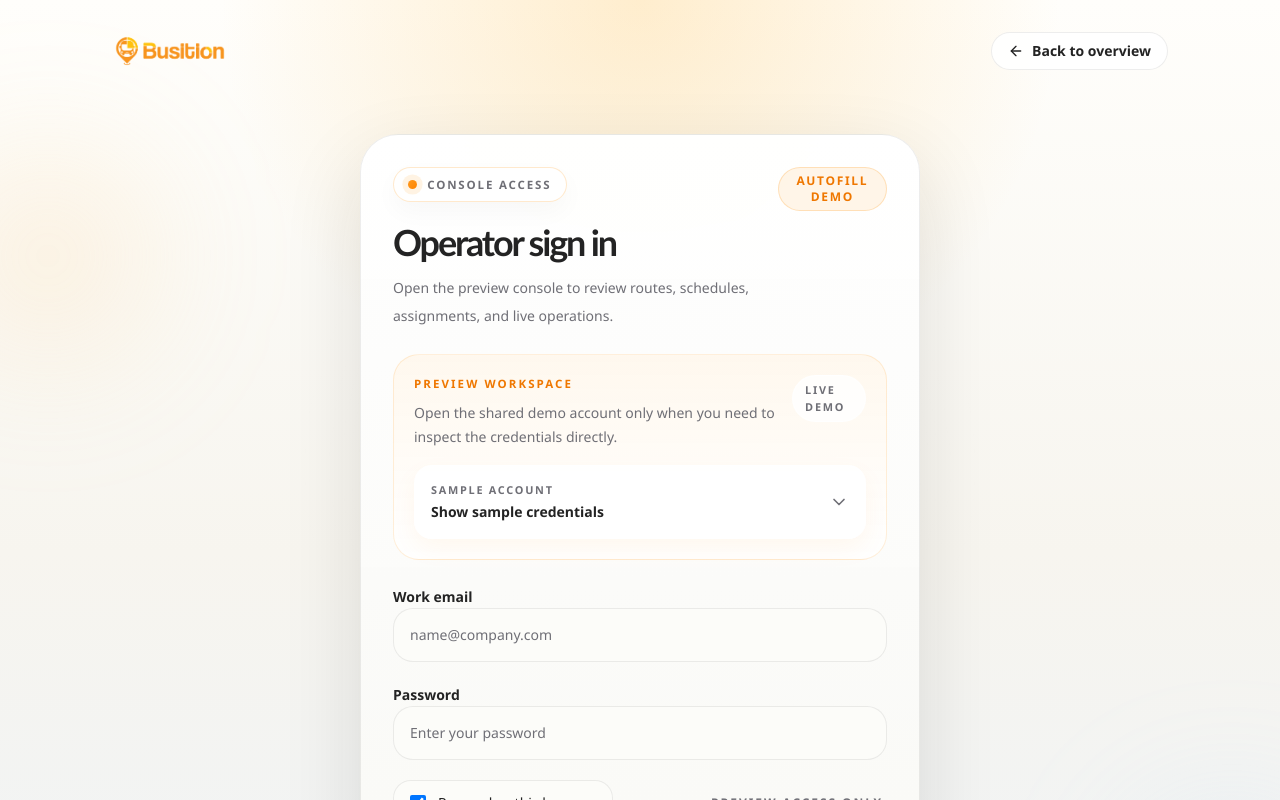
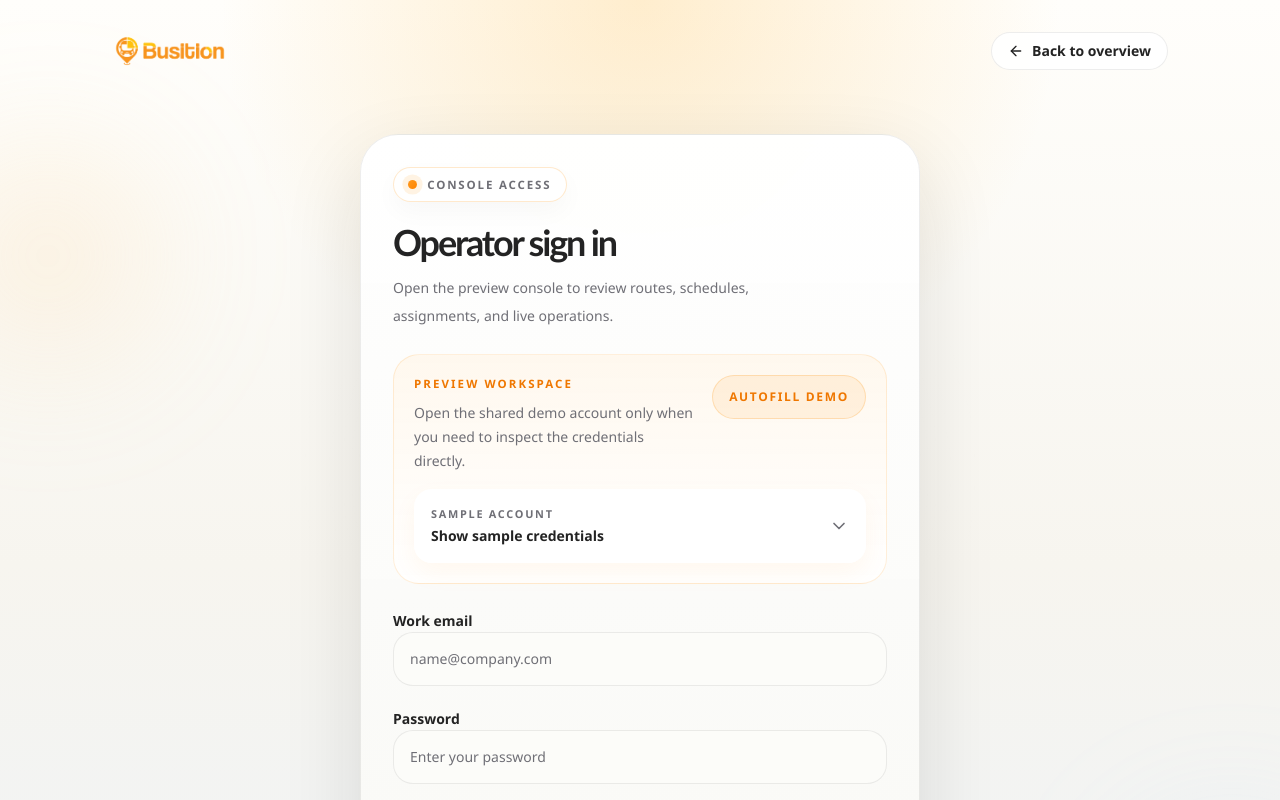
Before and after one commit to busition/busition-demo, a Next.js app: page /login in a window 1280 px wide. Shown: the top 800 px of the page. Built offline with nearby package versions, Linux system fonts and the light colour scheme.

Commit message:
Move autofill action into preview panel

```diff
--- a/src/components/operator-login-form.tsx
+++ b/src/components/operator-login-form.tsx
@@ -68,8 +68,8 @@ export function OperatorLoginForm() {
   return (
     <div className="rounded-[38px] border border-[rgba(35,35,35,0.08)] bg-[linear-gradient(180deg,rgba(255,255,255,0.97)_0%,rgba(248,248,244,0.98)_100%)] p-6 shadow-[0_30px_80px_rgba(26,26,26,0.12)] backdrop-blur sm:p-8">
       <div className="flex flex-col gap-6">
-        <div className="flex flex-col gap-5 sm:flex-row sm:items-start sm:justify-between">
-          <div className="max-w-[24rem]">
+        <div className="max-w-[24rem]">
+          <div>
             <p className="section-kicker">Console access</p>
             <h1 className="mt-5 font-display text-3xl font-semibold tracking-[-0.06em] text-[var(--foreground)] sm:text-4xl">
               Operator sign in
@@ -78,18 +78,10 @@ export function OperatorLoginForm() {
               Open the preview console to review routes, schedules, assignments, and live operations.
             </p>
           </div>
-
-          <button
-            type="button"
-            onClick={fillDemoCredentials}
-            className="inline-flex h-11 items-center justify-center rounded-full border border-[rgba(255,154,31,0.24)] bg-[rgba(255,154,31,0.1)] px-4 text-xs font-semibold uppercase tracking-[0.14em] text-[var(--accent-deep)] transition-colors hover:bg-[rgba(255,154,31,0.16)]"
-          >
-            Autofill demo
-          </button>
         </div>
 
         <div className="rounded-[26px] border border-[rgba(255,154,31,0.16)] bg-[linear-gradient(180deg,rgba(255,248,238,0.98)_0%,rgba(255,255,255,0.92)_100%)] p-5">
-          <div className="flex items-start justify-between gap-4">
+          <div className="flex flex-col gap-4 sm:flex-row sm:items-start sm:justify-between">
             <div>
               <p className="text-[0.72rem] font-semibold uppercase tracking-[0.18em] text-[var(--accent-deep)]">
                 Preview workspace
@@ -99,9 +91,13 @@ export function OperatorLoginForm() {
               </p>
             </div>
 
-            <span className="rounded-full border border-white/70 bg-white/80 px-3 py-1.5 text-[0.68rem] font-semibold uppercase tracking-[0.16em] text-[var(--foreground-soft)]">
-              Live demo
-            </span>
+            <button
+              type="button"
+              onClick={fillDemoCredentials}
+              className="inline-flex h-11 shrink-0 items-center justify-center rounded-full border border-[rgba(255,154,31,0.24)] bg-[rgba(255,154,31,0.1)] px-4 text-xs font-semibold uppercase tracking-[0.14em] text-[var(--accent-deep)] transition-colors hover:bg-[rgba(255,154,31,0.16)]"
+            >
+              Autofill demo
+            </button>
           </div>
 
           <button
```
